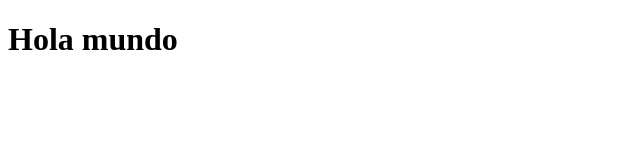
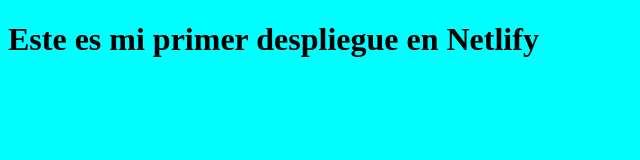
Before and after one commit to Danix1476/miSegundoRepositorio, a plain HTML site: page index.html in a window 1280 px wide. Shown: the whole page, without its empty margins (0-640 px from the left). Drawn offline with Linux system fonts and the light colour scheme.

Commit message:
cambiando index

```diff
--- a/index.html
+++ b/index.html
@@ -4,8 +4,13 @@
     <meta charset="UTF-8">
     <meta name="viewport" content="width=device-width, initial-scale=1.0">
     <title>Document</title>
+        <style>
+            html,body {
+                background-color:aqua;
+            }
+        </style>
 </head>
 <body>
-    <h1>Hola mundo</h1>
+    <h1>Este es mi primer despliegue en Netlify</h1>
 </body>
 </html>
```
